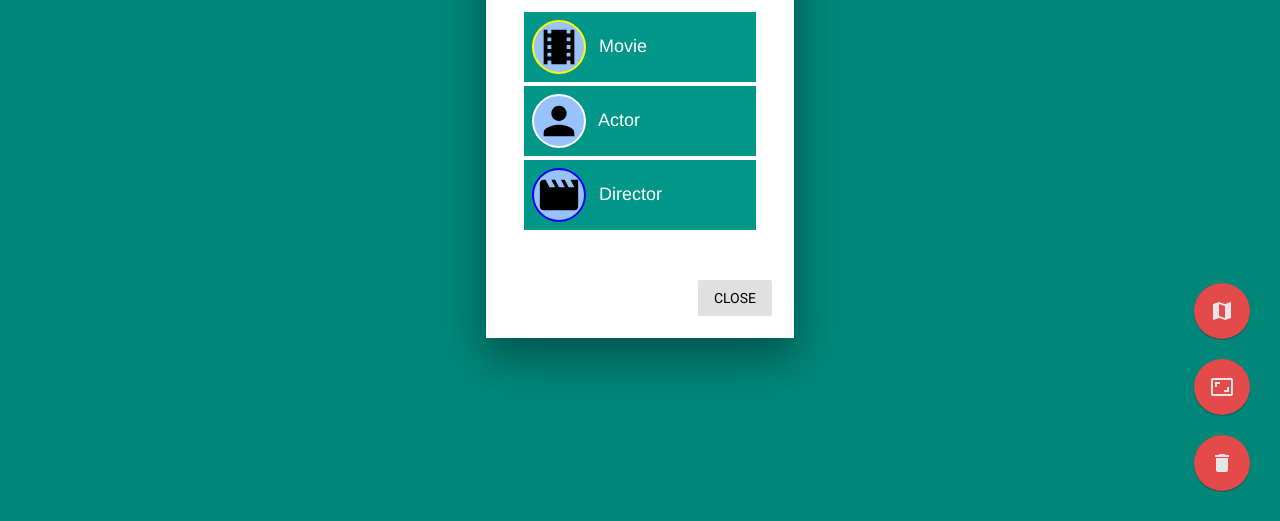
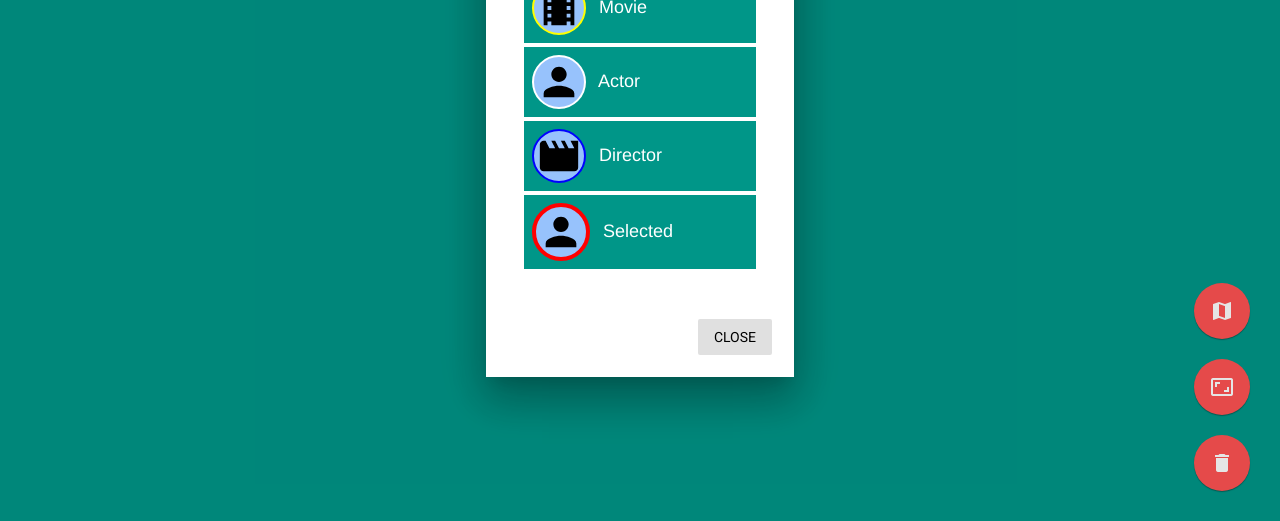
Before and after one commit to mathiasmoeller/LinkedMovieApp, a website: page app/index.html in a window 1280 px wide. Both pictures are taken after a click on the button "map". Shown: the part 279-800 px from the top of the page. Drawn offline with nearby package versions, Linux system fonts and the light colour scheme.

Commit message:
Add selected key node

```diff
--- a/app/index.html
+++ b/app/index.html
@@ -117,6 +117,12 @@
         </div>
         Director
       </li>
+      <li class="key-dialog-list-item">
+        <div class="key-node key-node-selected">
+          <img class="key-node-image" src="images/actor.svg"/>
+        </div>
+        Selected
+      </li>
     </ul>
   </div>
   <div class="mdl-dialog__actions">
--- a/app/styles.css
+++ b/app/styles.css
@@ -71,6 +71,10 @@
     border: 2px solid yellow;
 }
 
+.key-node-selected {
+    border: 4px solid red;
+}
+
 .key-node-image {
     height: 46px;
     width: 46px;
```
